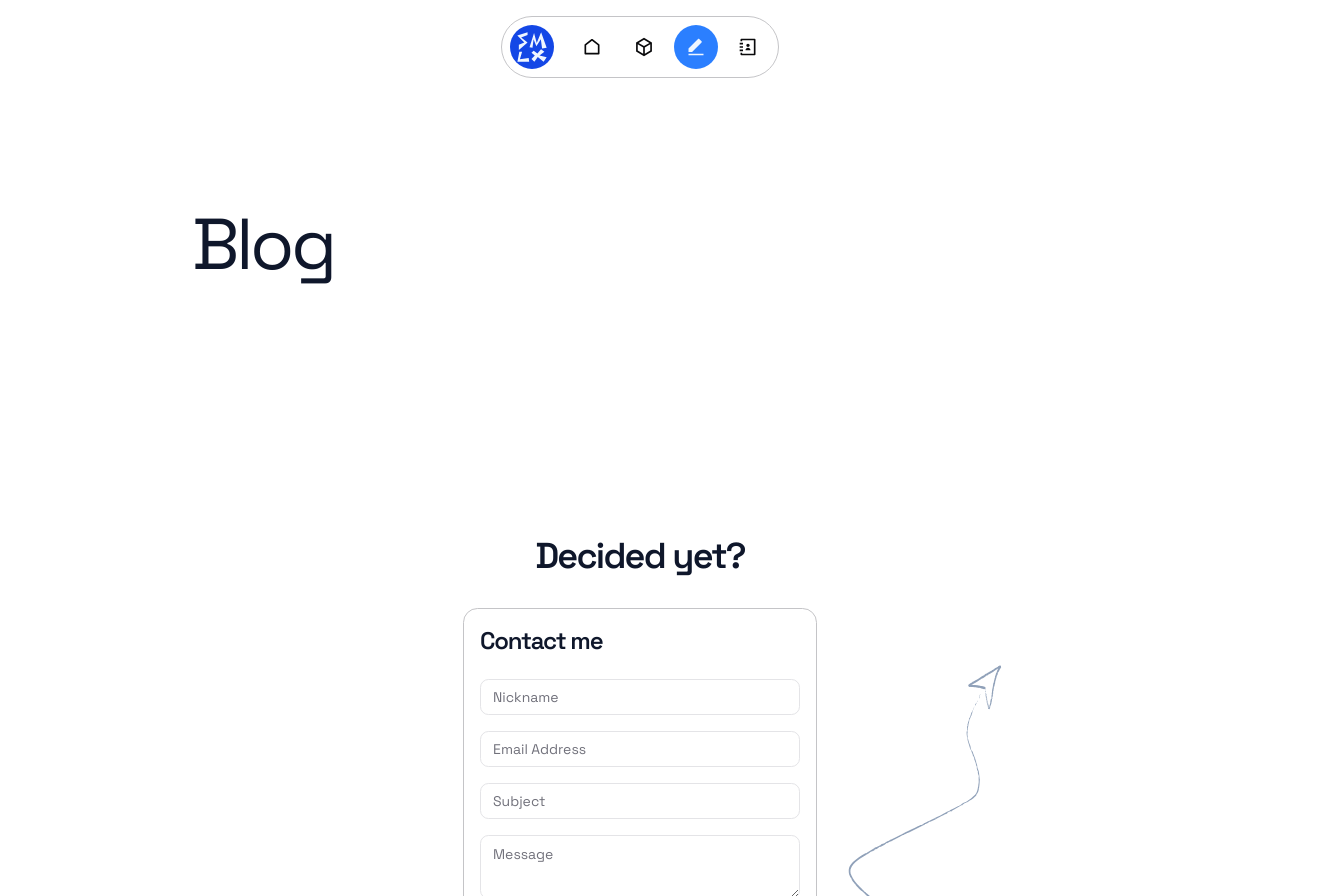
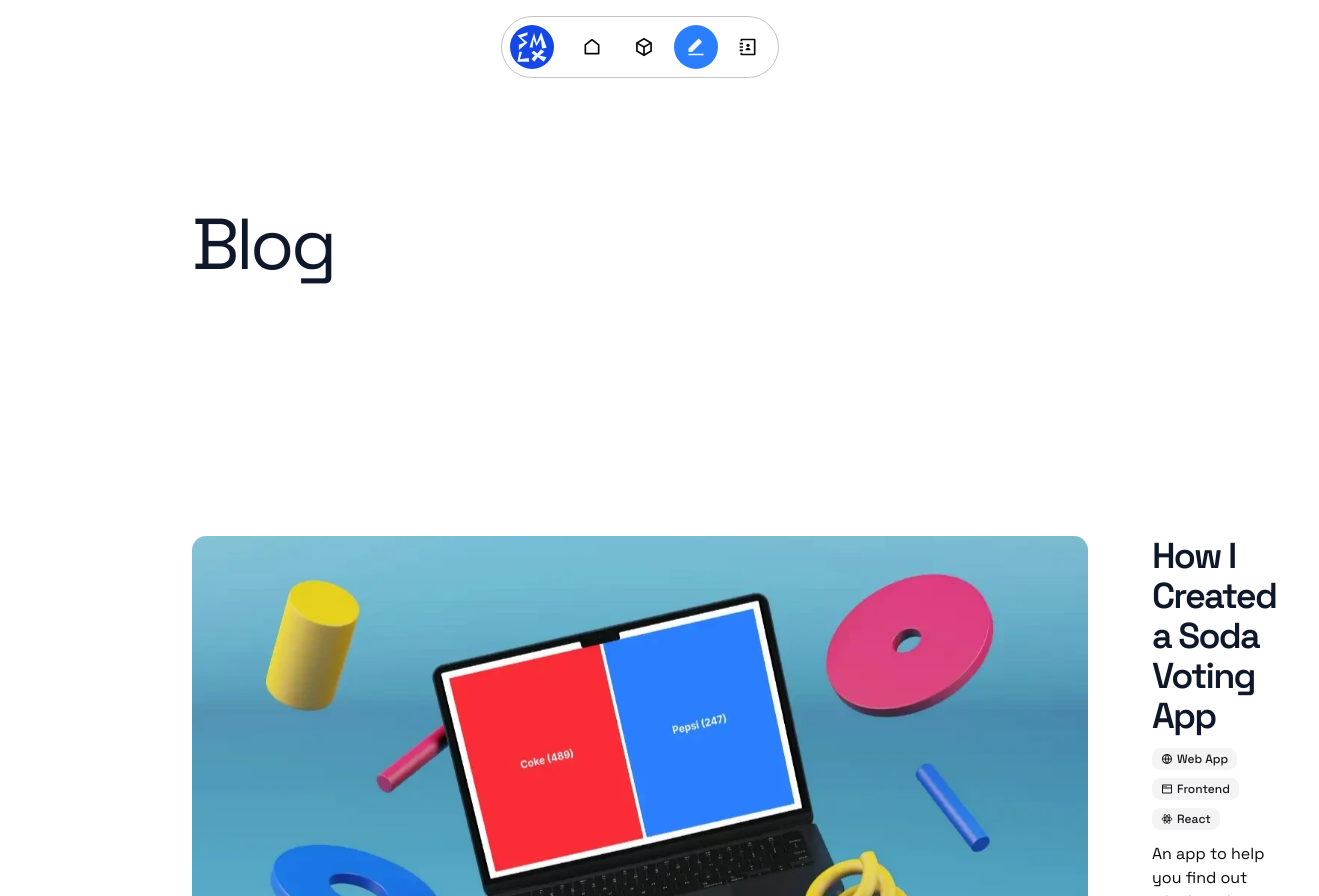
Before and after one commit to smlxdesign/portfolio, a Next.js app: page /blog in a window 1280 px wide. Shown: the top 896 px of the page, 1319 px wide, since content can reach past the window. Built offline with nearby package versions, Linux system fonts and the light colour scheme; no server answers.

Commit message:
feat: list blog posts

```diff
--- a/src/app/blog/page.tsx
+++ b/src/app/blog/page.tsx
@@ -1,14 +1,35 @@
+import { RiNewsLine } from "@remixicon/react";
 import { Navbar } from "~/components/navbar";
 import { Contact } from "~/components/sections/contact";
+import { Footer } from "~/components/sections/footer";
 import { Hero } from "~/components/sections/hero";
-import { Footer } from "~/components/sections/footer";
+import { Teaser } from "~/components/teaser";
+import { getContentData } from "~/data/content";
 
 export default function Page() {
+	const content = getContentData();
+
 	return (
 		<div className="flex flex-col">
 			<Navbar />
 			<main>
 				<Hero>Blog</Hero>
+				<ul className="flex flex-col gap-24 px-responsive py-responsive">
+					{content.map((post) => (
+						<li key={post.id}>
+							<Teaser
+								links={[
+									{
+										title: "Read",
+										href: `/blog/ + ${post.id}`,
+										icon: RiNewsLine,
+									},
+								]}
+								{...post}
+							/>
+						</li>
+					))}
+				</ul>
 			</main>
 			<footer>
 				<Contact />
```
